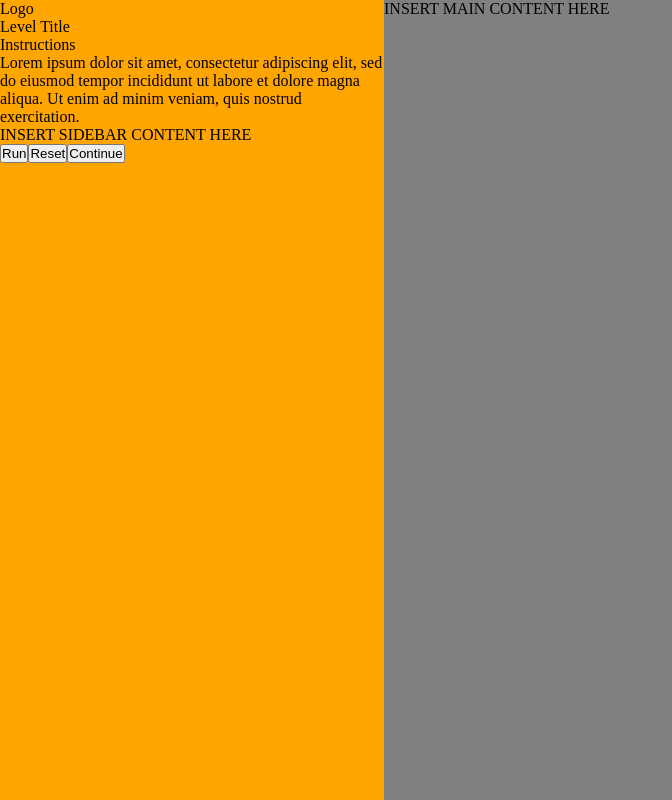
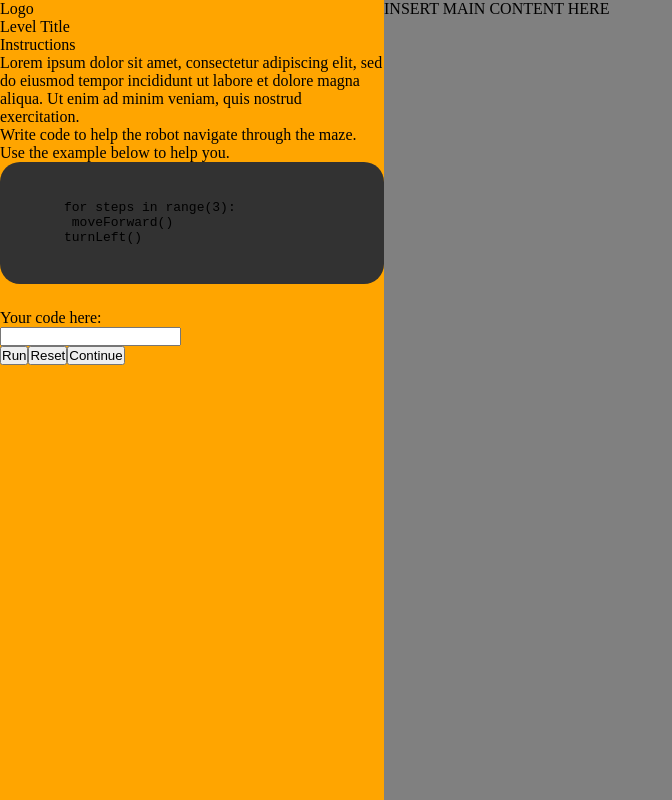
Before and after one commit to uclaacm/forloopslab, a React app: page /pythonfill in a window 1280 px wide. Shown: the whole page, without its empty margins (0-672 px from the left). Built offline with nearby package versions, Linux system fonts and the light colour scheme.

Commit message:
initial python fill hard coded content
needs syntax highlighting functionality

```diff
--- a/src/components/pages/pythonfill.tsx
+++ b/src/components/pages/pythonfill.tsx
@@ -1,10 +1,25 @@
-import React from 'react';
+import '../../styles/pythonfill.scss';
+import SyntaxHighLighter from 'react-syntax-highlighter';
 
 // interface PythonFillProps {
 //   onCorrect: () => void;
 // }
 
 function PythonFill(): JSX.Element {
+
+  /*const code: lineOfCode[] = [
+    [
+      { ['for']: Color.Orange },
+      { ['steps']: Color.White },
+      { ['in range']: Color.Orange },
+      { ['(']: Color.White },
+      { ['3']: Color.Blue },
+      { ['):']: Color.White},
+    ]
+  ]*/
+
+  const codeContent = ['for steps in range(3):', ' moveForward()', 'turnLeft()'];
+
   return (
     <div className="frame">
       <div id="sidebar">
@@ -12,7 +27,31 @@ function PythonFill(): JSX.Element {
         <div id="level-title">Level Title</div>
         <div id="instructions-title">Instructions</div>
         <div id="instructions">Lorem ipsum dolor sit amet, consectetur adipiscing elit, sed do eiusmod tempor incididunt ut labore et dolore magna aliqua. Ut enim ad minim veniam, quis nostrud exercitation.</div>
-        <div id="content">INSERT SIDEBAR CONTENT HERE</div>
+        <div id="content">
+          <div>Write code to help the robot navigate through the maze. Use the example below to help you.</div>
+          <div id="code">
+            {codeContent.map((item, index) => {
+              let indents: any = 0;
+              for (let i = 0; i < item.length; i++) {
+                if (item[i] == ' ') indents += 1;
+                else break;
+              }
+              return (
+                <SyntaxHighLighter
+                  key={index}
+                  language={'python'}
+                  style={{ marginLeft: indents }}
+                  useInlineStyles={false}
+                >
+                  {item}
+                </SyntaxHighLighter>
+              );
+            },
+            )}
+          </div>
+          <div>Your code here: </div>
+          <input></input>
+        </div>
         <button id="run">Run</button>
         <button id="reset">Reset</button>
         <button id="continue">Continue</button>
--- /dev/null
+++ b/src/styles/pythonfill.scss
@@ -0,0 +1,9 @@
+@import 'global';
+
+#code {
+  background-color: #323232;
+  border-radius: 20px;
+  box-sizing: border-box;
+  margin-bottom: 2vw;
+  padding: 3vw 5vw;
+}
```
Also changed, not shown: package.json (+5 -3 lines), 1 other file (tests, documents, lock files or other folders).
